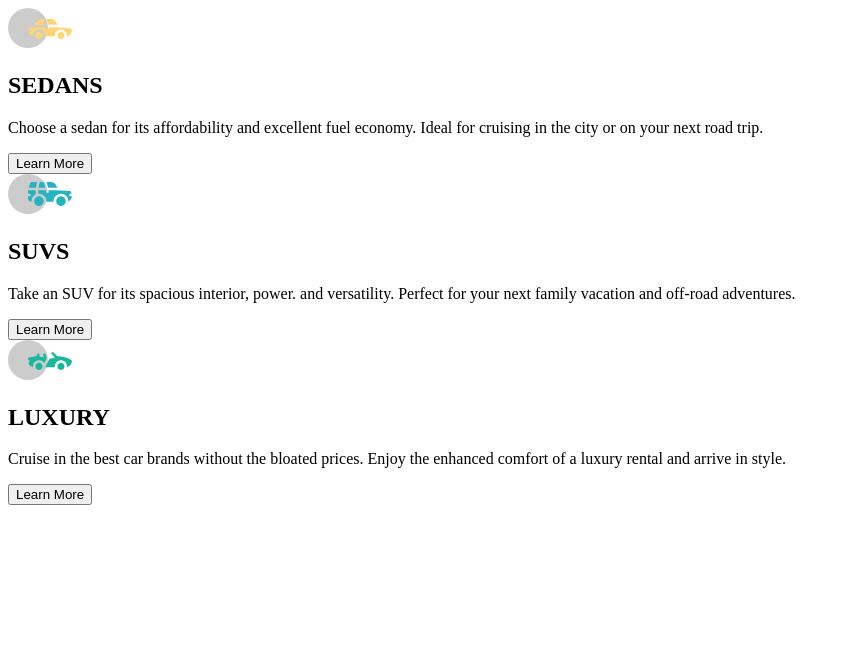
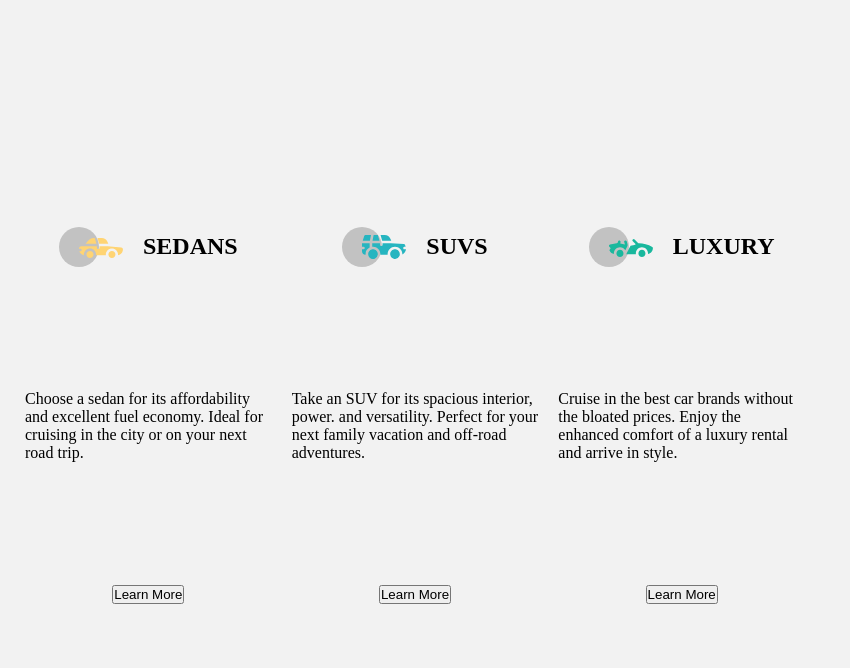
Before and after one commit to mariannalice/Gjengi-et-design, a plain HTML site: page index.html in a window 1280 px wide. Shown: the whole page, without its empty margins (0-850 px from the left). Drawn offline with Linux system fonts and the light colour scheme; a web font is replaced by a local one.

Commit message:
begynnende tekstur med css

```diff
--- a/style.css
+++ b/style.css
@@ -1 +1,48 @@
-/* main. section, article, h2, p, button /*
+/* main. section, article, h2, p, button */
+
+* {
+  margin: 0;
+  padding: 0;
+  box-sizing: border-box;
+}
+
+main {
+  background-color: hsl(0, 0%, 95%);
+  min-height: 100svh;
+  min-width: 100svw;
+  padding: 15px;
+}
+
+section {
+  min-height: 100svh;
+  width: 800px;
+  display: flex;
+  align-items: center;
+  justify-content: center;
+}
+
+article {
+  height: 500px;
+  width: 100vw;
+  display: flex;
+  flex-flow: row wrap;
+  gap: 20px;
+  align-items: center;
+  justify-content: center;
+  padding: 10px;
+}
+
+#sedan {
+  background-color: hsl(31, 77%, 52%);
+}
+
+h2 {
+  font-family: ;
+  font-size: 15;
+  font-weight: 700;
+}
+
+p {
+  font-size: 15;
+  font-weight: 400;
+}
```
